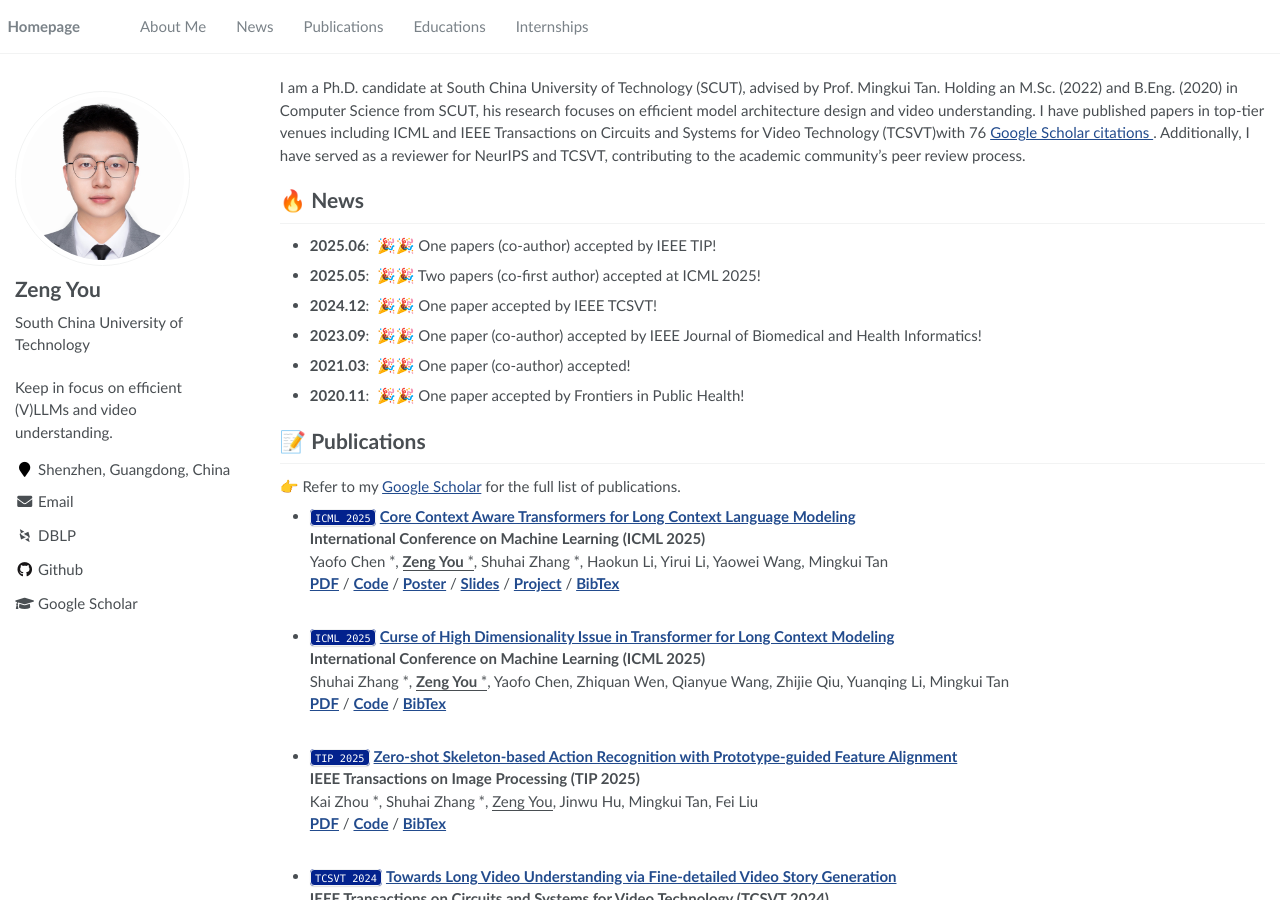
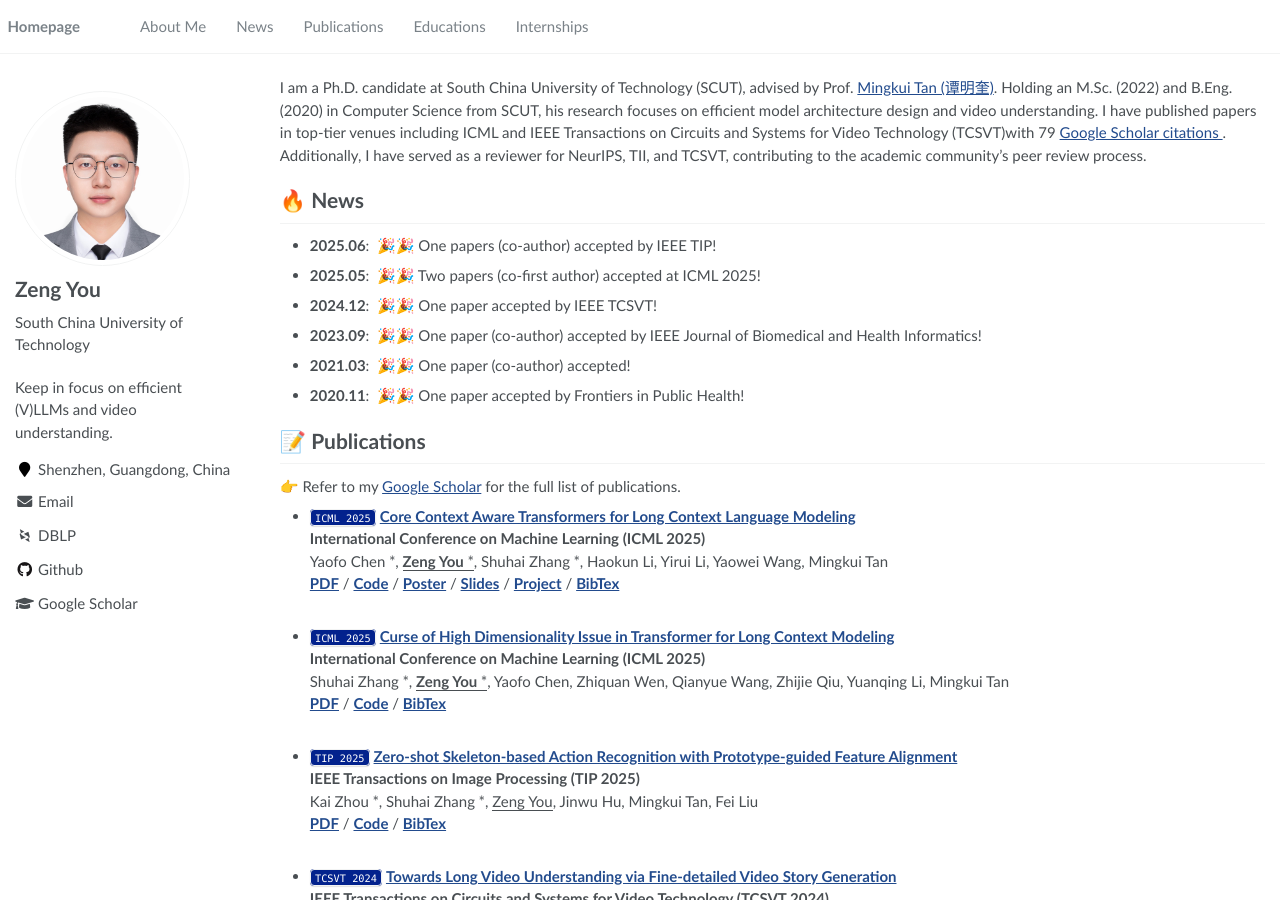
Before and after one commit to bolixinyu/homepage, a Jekyll site: the page built from _pages/about.md, in a window 1280 px wide and 900 px high. Built offline with Jekyll 4.4.1, drawn with Linux system fonts in a browser that asks for light colours; some web fonts are replaced; formulas are drawn with MathJax 3.

Commit message:
update reviewer service

```diff
--- a/_pages/about.md
+++ b/_pages/about.md
@@ -17,7 +17,7 @@ redirect_from:
 
 <span class='anchor' id='about-me'></span>
 
-I am a Ph.D. candidate at South China University of Technology (SCUT), advised by Prof. Mingkui Tan. Holding an M.Sc. (2022) and B.Eng. (2020) in Computer Science from SCUT, his research focuses on efficient model architecture design and video understanding. I have published papers in top-tier venues including ICML and IEEE Transactions on Circuits and Systems for Video Technology (TCSVT)with 76 <a href='https://scholar.google.com/citations?user=7xCkJ-QAAAAJ'>Google Scholar citations </a>. Additionally, I have served as a reviewer for NeurIPS and TCSVT, contributing to the academic community's peer review process.
+I am a Ph.D. candidate at South China University of Technology (SCUT), advised by Prof. <a href='https://tanmingkui.github.io/'>Mingkui Tan (谭明奎)</a>. Holding an M.Sc. (2022) and B.Eng. (2020) in Computer Science from SCUT, his research focuses on efficient model architecture design and video understanding. I have published papers in top-tier venues including ICML and IEEE Transactions on Circuits and Systems for Video Technology (TCSVT)with 79 <a href='https://scholar.google.com/citations?user=7xCkJ-QAAAAJ'>Google Scholar citations </a>. Additionally, I have served as a reviewer for NeurIPS, TII, and TCSVT, contributing to the academic community's peer review process.
 
 # 🔥 News
 - **2025.06**: &nbsp;🎉🎉 One papers (co-author) accepted by IEEE TIP!
```
